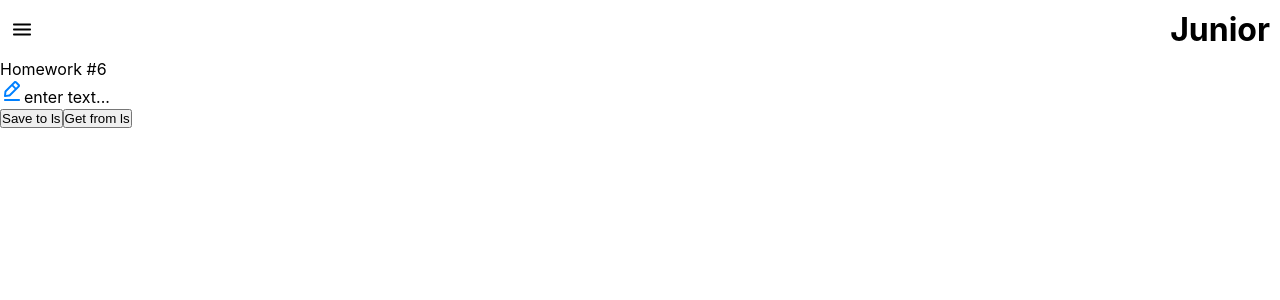
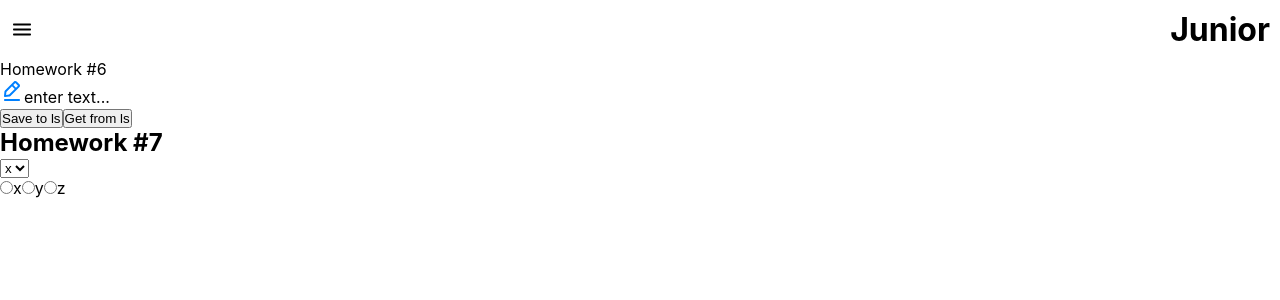
Before and after one commit to StarkovSergey/hw-autotest, a React (Create React App) app: page /#/junior in a window 1280 px wide. Shown: the top 300 px of the page. Built offline with nearby package versions, Linux system fonts and the light colour scheme.

Commit message:
feat: hw-7

```diff
--- a/src/s2-homeworks/hw05/pages/Junior.tsx
+++ b/src/s2-homeworks/hw05/pages/Junior.tsx
@@ -1,7 +1,6 @@
 import React from 'react'
 import HW6 from '../../hw06/HW6'
-// import HW6 from '../../hw06/HW6'
-// import HW7 from '../../hw07/HW7'
+import HW7 from '../../hw07/HW7'
 // import HW8 from '../../hw08/HW8'
 // import HW9 from '../../hw09/HW9'
 
@@ -9,7 +8,7 @@ function Junior() {
     return (
         <div id={'hw5-page-junior'}>
             <HW6 />
-            {/*<HW7 />*/}
+            <HW7 />
             {/*<HW8 />*/}
             {/*<HW9 />*/}
         </div>
--- a/src/s2-homeworks/hw07/HW7.tsx
+++ b/src/s2-homeworks/hw07/HW7.tsx
@@ -11,7 +11,9 @@ import s from './HW7.module.css'
 * 4 - сделать стили в соответствии с дизайном
 * */
 
-const arr = [
+export type Option = { id: number, value: string}
+
+const arr: Option[] = [
     { id: 1, value: 'x' },
     { id: 2, value: 'y' },
     { id: 3, value: 'z' },
@@ -19,10 +21,11 @@ const arr = [
 
 const HW7 = () => {
     const [value, onChangeOption] = useState(1) // селект и радио должны работать синхронно
+    console.log(value)
 
     return (
         <div id={'hw7'}>
-            <div className={s2.hwTitle}>Homework #7</div>
+            <h2 className={s2.hwTitle}>Homework #7</h2>
 
             {/*демонстрация возможностей компонент:*/}
             <div className={s2.hw}>
--- a/src/s2-homeworks/hw07/common/c5-SuperSelect/SuperSelect.tsx
+++ b/src/s2-homeworks/hw07/common/c5-SuperSelect/SuperSelect.tsx
@@ -36,7 +36,7 @@ const SuperSelect: React.FC<SuperSelectPropsType> = ({
         : [] // map options with key
 
     const onChangeCallback = (e: ChangeEvent<HTMLSelectElement>) => {
-        // делают студенты
+        onChangeOption && onChangeOption(e.currentTarget.value)
     }
 
     const finalSelectClassName = s.select + (className ? ' ' + className : '')
--- a/src/s2-homeworks/hw07/common/c6-SuperRadio/SuperRadio.tsx
+++ b/src/s2-homeworks/hw07/common/c6-SuperRadio/SuperRadio.tsx
@@ -5,6 +5,7 @@ import React, {
     HTMLAttributes,
 } from 'react'
 import s from './SuperRadio.module.css'
+import { Option } from '../../HW7'
 
 type DefaultRadioPropsType = DetailedHTMLProps<
     InputHTMLAttributes<HTMLInputElement>,
@@ -17,7 +18,7 @@ type DefaultSpanPropsType = DetailedHTMLProps<
 >
 
 type SuperRadioPropsType = Omit<DefaultRadioPropsType, 'type'> & {
-    options?: any[]
+    options?: Option[]
     onChangeOption?: (option: any) => void
 
     spanProps?: DefaultSpanPropsType // пропсы для спана
@@ -35,7 +36,7 @@ const SuperRadio: React.FC<SuperRadioPropsType> = ({
     ...restProps
 }) => {
     const onChangeCallback = (e: ChangeEvent<HTMLInputElement>) => {
-        // делают студенты
+      onChangeOption && onChangeOption(e.currentTarget.value)
     }
 
     const finalRadioClassName = s.radio + (className ? ' ' + className : '')
@@ -48,7 +49,9 @@ const SuperRadio: React.FC<SuperRadioPropsType> = ({
                       id={id + '-input-' + o.id}
                       className={finalRadioClassName}
                       type={'radio'}
-                      // name, checked, value делают студенты
+                      name={name}
+                      checked={value === String(o.id)}
+                      value={o.id}
 
                       onChange={onChangeCallback}
                       {...restProps}
```
